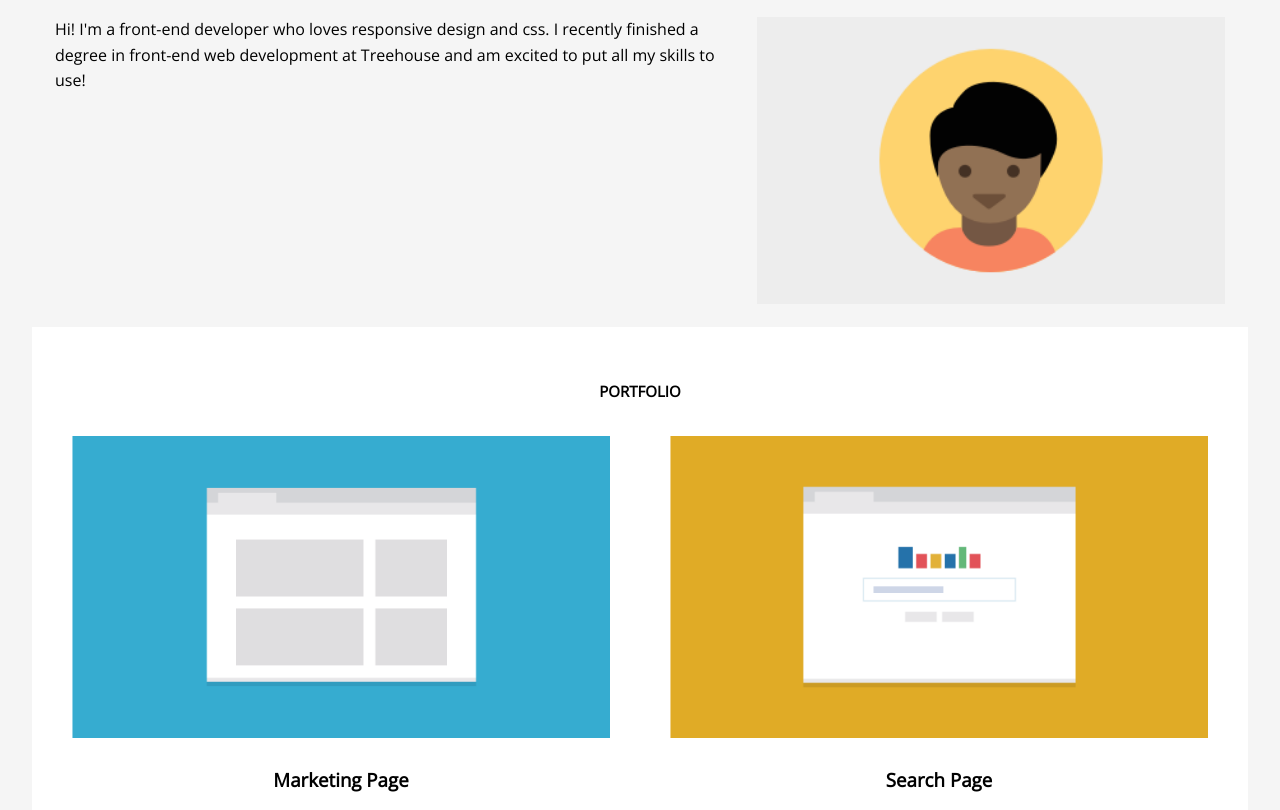
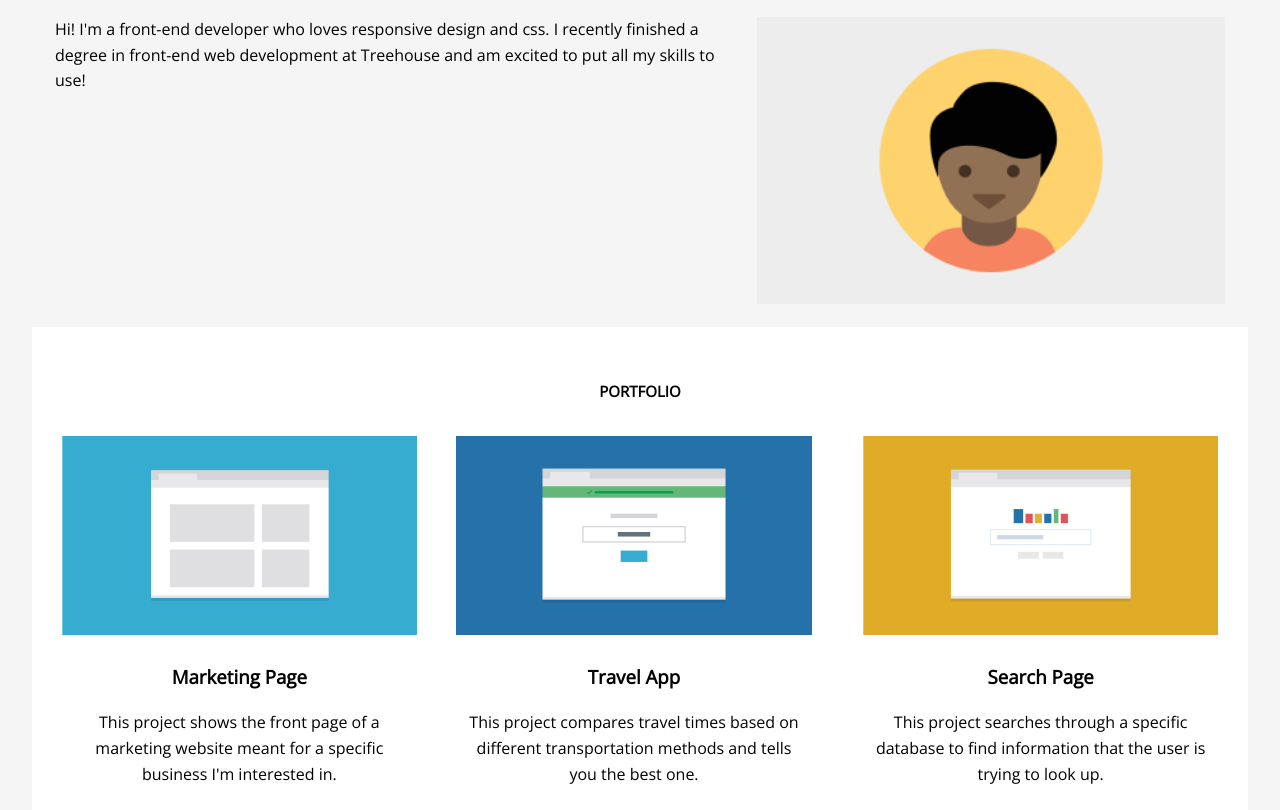
Before and after one commit to HeyMikeMendez/Treehouse-Project-Unit-2, a plain HTML site: page index.html in a window 1280 px wide. Shown: the part 91-901 px from the top of the page. Drawn offline with nearby package versions, Linux system fonts and the light colour scheme.

Commit message:
Update styles.css

```diff
--- a/CSS/styles.css
+++ b/CSS/styles.css
@@ -308,11 +308,11 @@ a {
 /* =================================
 =================================
 =================================
-  Media Queries 1025px
+  Media Queries 1024px
   =================================
   =================================
 ==================================== */
-@media (min-width: 1025px) {
+@media (min-width: 1024px) {
 
 
 /* =================================
@@ -352,7 +352,12 @@ a {
     }
 
     .row-height {
-        height: 30em;
+        height: 25em;
+    }
+
+    .rows,
+    .rows-right {
+        width: 33%;
     }
 
 
```
